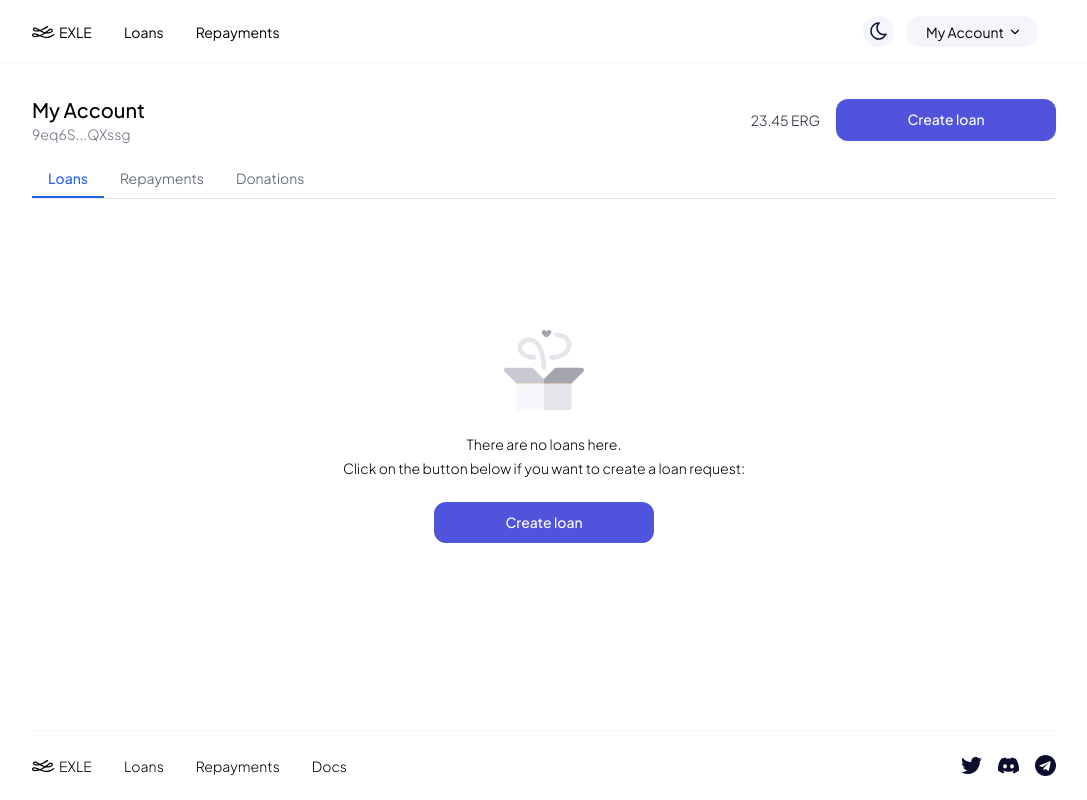
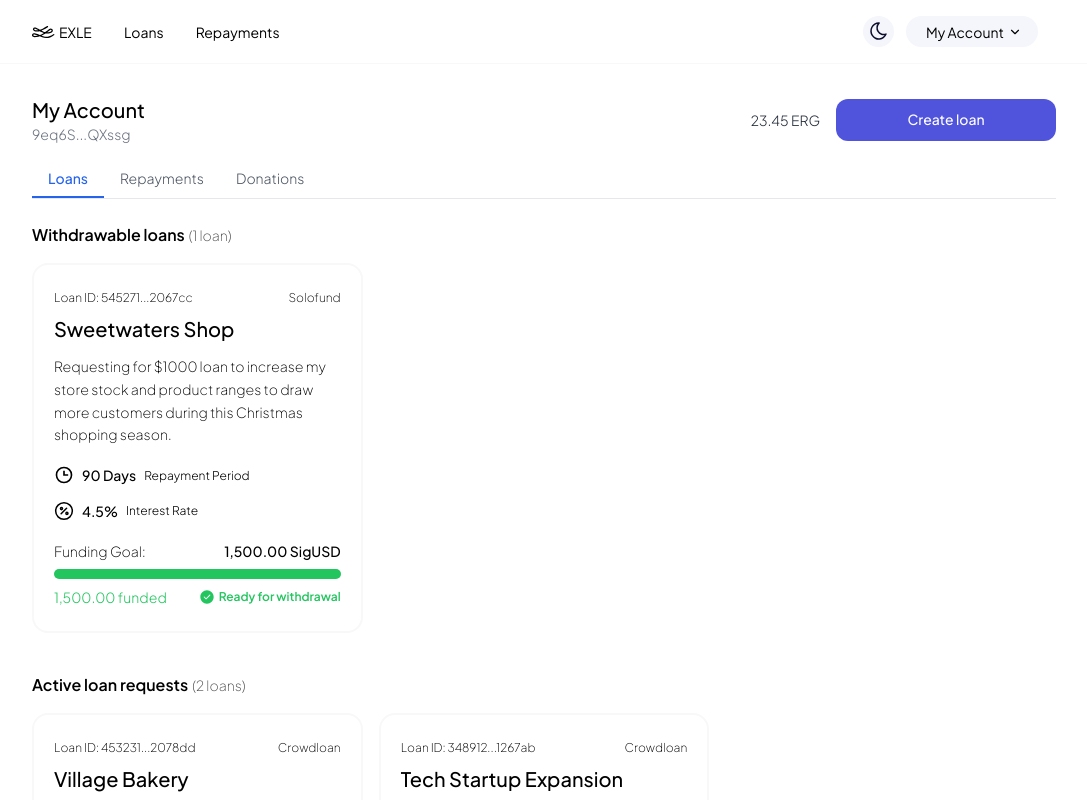
Before and after one commit to SavonarolaLabs/exle-svelte, a SvelteKit app: page /account/loans in a window 1280 px wide. Shown: the top 800 px of the page, without its empty margins (96-1183 px from the left). Built offline with nearby package versions, Linux system fonts and the light colour scheme.

Commit message:
My Loans

```diff
--- a/src/components/loan/LoanWidget.svelte
+++ b/src/components/loan/LoanWidget.svelte
@@ -2,7 +2,9 @@
 	import type { Loan } from '../../data/DummyLoans';
 	import Clock from '../../icons/Clock.svelte';
 	import InterestRate from '../../icons/InterestRate.svelte';
+	import TickCircle from '../../icons/TickCircle.svelte';
 	export let loan: Loan;
+	export let showCreator: boolean = true;
 </script>
 
 <a href="/loans/{loan.loanId}">
@@ -29,7 +31,7 @@
 				<span class="text-thin text-xs">Interest Rate</span>
 			</li>
 		</ul>
-		<div class="mb-5">
+		<div class="">
 			<div class="mb-2 flex items-center justify-between text-sm">
 				<span class="font-thin">
 					{#if loan.phase == 'loan'}
@@ -43,7 +45,7 @@
 			<div class="h-[10px] w-full overflow-hidden rounded-full bg-[#0001] dark:bg-[#fff1]">
 				<div
 					class="h-full"
-					class:bg-green-400={loan.phase == 'loan'}
+					class:bg-green-500={loan.phase == 'loan'}
 					class:bg-indigo-600={loan.phase == 'repayment'}
 					style="width: {loan.fundedPercentage}%"
 				></div>
@@ -59,9 +61,18 @@
 						repaid
 					{/if}
 				</span>
-				<span class="font-normal">{loan.daysLeft} Days Left</span>
+				{#if loan.isReadyForWithdrawal}
+					<span class="flex items-center gap-1 text-xs font-semibold text-green-500">
+						<TickCircle></TickCircle>
+						Ready for withdrawal
+					</span>
+				{:else}
+					<span class="font-normal">{loan.daysLeft} Days Left</span>
+				{/if}
 			</div>
 		</div>
-		<p class="text-xs font-thin">Created by: {loan.creator}</p>
+		{#if showCreator}
+			<p class="mt-5 text-xs font-thin">Created by: {loan.creator}</p>
+		{/if}
 	</div>
 </a>
--- a/src/data/DummyLoans.ts
+++ b/src/data/DummyLoans.ts
@@ -12,6 +12,7 @@ export interface Loan {
 	fundedPercentage: number;
 	daysLeft: number;
 	creator: string;
+	isReadyForWithdrawal?: boolean;
 }
 
 export const loans: Loan[] = [
@@ -26,10 +27,11 @@ export const loans: Loan[] = [
 		interestRate: '4.5%',
 		fundingGoal: '1,500.00',
 		fundingToken: 'SigUSD',
-		fundedAmount: '$1,142',
-		fundedPercentage: 76,
+		fundedAmount: '1,500.00',
+		fundedPercentage: 100,
 		daysLeft: 31,
-		creator: '9eq6S...QXssg'
+		creator: '9euvZDx78vhK5k1wBXsNvVFGc5cnoSasnXCzANpaawQveDCHLbU',
+		isReadyForWithdrawal: true
 	},
 	{
 		phase: 'loan',
@@ -45,7 +47,7 @@ export const loans: Loan[] = [
 		fundedAmount: '$300',
 		fundedPercentage: 60,
 		daysLeft: 20,
-		creator: '8pd6T...QXndg'
+		creator: '9euvZDx78vhK5k1wBXsNvVFGc5cnoSasnXCzANpaawQveDCHLbU'
 	},
 	{
 		phase: 'loan',
@@ -61,7 +63,7 @@ export const loans: Loan[] = [
 		fundedAmount: '$7,500',
 		fundedPercentage: 75,
 		daysLeft: 45,
-		creator: '7fg3S...XHdga'
+		creator: '9euvZDx78vhK5k1wBXsNvVFGc5cnoSasnXCzANpaawQveDCHLbU'
 	},
 	{
 		phase: 'loan',
--- /dev/null
+++ b/src/icons/TickCircle.svelte
@@ -0,0 +1,6 @@
+<svg width="16" height="16" viewBox="0 0 16 16" fill="none" xmlns="http://www.w3.org/2000/svg">
+	<path
+		d="M8.00016 1.33337C4.32683 1.33337 1.3335 4.32671 1.3335 8.00004C1.3335 11.6734 4.32683 14.6667 8.00016 14.6667C11.6735 14.6667 14.6668 11.6734 14.6668 8.00004C14.6668 4.32671 11.6735 1.33337 8.00016 1.33337ZM11.1868 6.46671L7.40683 10.2467C7.3135 10.34 7.18683 10.3934 7.0535 10.3934C6.92016 10.3934 6.7935 10.34 6.70016 10.2467L4.8135 8.36004C4.62016 8.16671 4.62016 7.84671 4.8135 7.65337C5.00683 7.46004 5.32683 7.46004 5.52016 7.65337L7.0535 9.18671L10.4802 5.76004C10.6735 5.56671 10.9935 5.56671 11.1868 5.76004C11.3802 5.95337 11.3802 6.26671 11.1868 6.46671Z"
+		fill="currentColor"
+	/>
+</svg>
--- a/src/routes/account/loans/+page.svelte
+++ b/src/routes/account/loans/+page.svelte
@@ -1,5 +1,49 @@
-<script>
+<script lang="ts">
+	import { onMount } from 'svelte';
 	import EmptyLoans from '../../../components/loan/EmptyLoans.svelte';
+	import { loans } from '../../../data/DummyLoans';
+	import LoanWidget from '../../../components/loan/LoanWidget.svelte';
+	import type { Loan } from '../../../data/DummyLoans';
+	import { change_address } from '../../../stores/ui';
+
+	let withdrawableLoans: Loan[] = [];
+	let activeLoanRequests: Loan[] = [];
+	onMount(() => {
+		withdrawableLoans = loans.filter((l) => l.isReadyForWithdrawal && l.creator == $change_address);
+		activeLoanRequests = loans.filter(
+			(l) => !l.isReadyForWithdrawal && l.creator == $change_address
+		);
+	});
 </script>
 
-<EmptyLoans></EmptyLoans>
+{#if withdrawableLoans.length > 0}
+	<div class="mb-4 flex items-center gap-1">
+		<span class="text-lg font-semibold">Withdrawable loans</span>
+		<span class="text-sm font-thin opacity-70"
+			>({withdrawableLoans.length} loan{withdrawableLoans.length > 1 ? 's' : ''})</span
+		>
+	</div>
+	<div id="loans-grid" class="grid grid-cols-1 gap-4 lg:grid-cols-2 xl:grid-cols-3">
+		{#each withdrawableLoans as loan}
+			<LoanWidget {loan} showCreator={false} />
+		{/each}
+	</div>
+{/if}
+
+{#if activeLoanRequests.length > 0}
+	<div class:mt-10={withdrawableLoans.length > 0} class="mb-4 flex items-center gap-1">
+		<span class="text-lg font-semibold">Active loan requests</span>
+		<span class="text-sm font-thin opacity-70"
+			>({activeLoanRequests.length} loan{activeLoanRequests.length > 1 ? 's' : ''})</span
+		>
+	</div>
+	<div id="loans-grid" class="grid grid-cols-1 gap-4 lg:grid-cols-2 xl:grid-cols-3">
+		{#each activeLoanRequests as loan}
+			<LoanWidget {loan} showCreator={false} />
+		{/each}
+	</div>
+{/if}
+
+{#if withdrawableLoans.length == 0 && activeLoanRequests.length == 0}
+	<EmptyLoans></EmptyLoans>
+{/if}
--- a/src/stores/ui.ts
+++ b/src/stores/ui.ts
@@ -1,6 +1,9 @@
 import { writable, type Writable } from 'svelte/store';
 
 export const connected_wallet: Writable<string> = writable('nautilus');
+export const change_address: Writable<string> = writable(
+	'9euvZDx78vhK5k1wBXsNvVFGc5cnoSasnXCzANpaawQveDCHLbU'
+);
 export const is_mobile_menu_open: Writable<boolean> = writable(false);
 
 export function toggleMobileMenu() {
```
